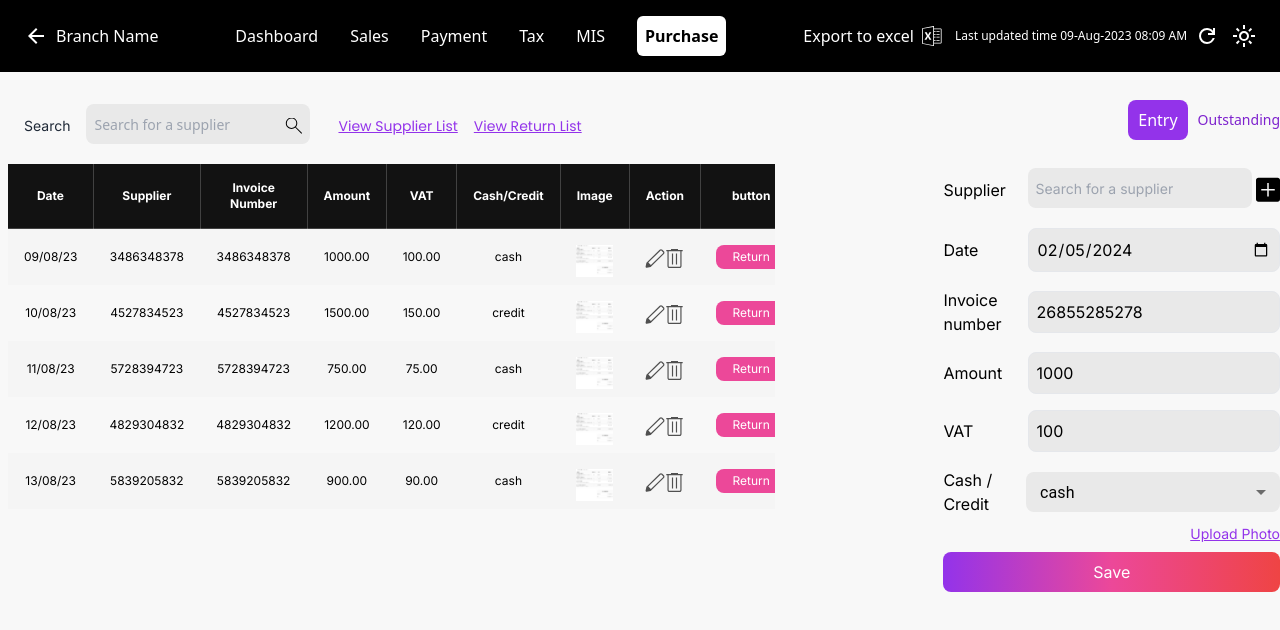
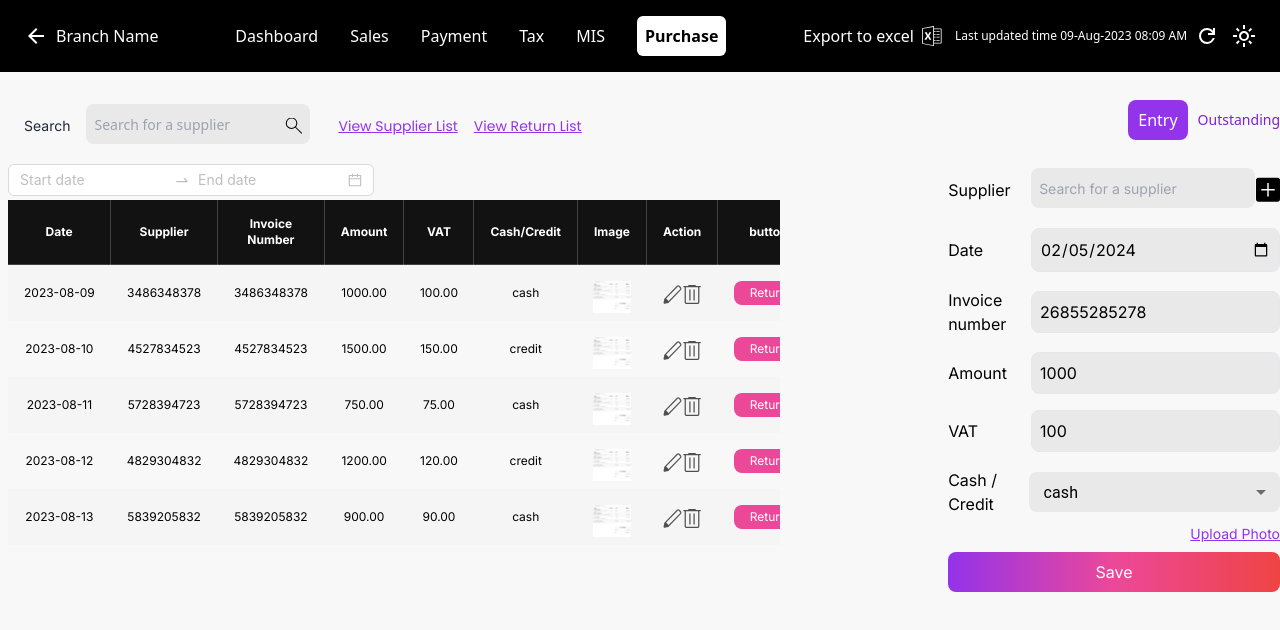
Before and after one commit to amarnadhcp/Sacrosys-purchase, a React (Create React App) app: page /purchase in a window 1280 px wide. Shown: the top 630 px of the page. Built offline with nearby package versions, Linux system fonts and the light colour scheme.

Commit message:
feat(filter table date)

```diff
--- a/package.json
+++ b/package.json
@@ -13,6 +13,7 @@
     "antd": "^5.13.2",
     "formik": "^2.4.5",
     "framer-motion": "^11.0.3",
+    "moment": "^2.30.1",
     "react": "^18.2.0",
     "react-dom": "^18.2.0",
     "react-highlight-words": "^0.20.0",
--- a/src/component/Entry/EntryTable.jsx
+++ b/src/component/Entry/EntryTable.jsx
@@ -1,18 +1,41 @@
-import React from "react";
+import React, { useState } from "react";
 import editIcon from "../../assests/images/Edit.svg";
 import EmptyIcon from "../../assests/images/Empty.svg";
 import screenshotIcon from "../../assests/images/screenShot.png";
 import SearchBar from "../Navbar/SearchBar";
-function  EntryTable() {
+import { DatePicker, Space } from 'antd';
+const { RangePicker } = DatePicker;
+
+function EntryTable() {
+  const [selectedDateRange, setSelectedDateRange] = useState([]);
+
+  const handleDateRangeChange = (dates) => {
+    if (!dates) {
+      setSelectedDateRange([]);
+      return;
+    }
+    setSelectedDateRange(dates);
+  };
+
+  // Filter data based on selected date range
+  const filteredData = selectedDateRange.length === 0 ?
+    data :
+    data.filter(item => {
+      const itemDate = new Date(item.date);
+      return itemDate >= selectedDateRange[0] && itemDate <= selectedDateRange[1];
+    });
 
   return (
     <>
       <div className="mx-auto px-2 overflow-auto my-4">
         <SearchBar />
         <div className="overflow-x-auto min-w-full">
+          <div className="mb-1 mt-0 ">
+            <RangePicker onChange={handleDateRangeChange} />
+          </div>
           <table className="w-full text-xs text-left rtl:text-right text-gray-500 dark:text-gray-400 z-0">
-             <thead className="text-xs text-white font-inter bg-custom-black text-center ">
-              <tr >
+            <thead className="text-xs text-white font-inter bg-custom-black text-center ">
+              <tr>
                 <th className="px-2 py-2 md:px-4 md:py-4 border-b border-r border-solid border-white/20">Date</th>
                 <th className="px-2 py-2 md:px-4 md:py-4 border-b border-r border-solid border-white/20">Supplier</th>
                 <th className="px-2 py-2 md:px-4 md:py-4 border-b border-r border-solid border-white/20">Invoice Number</th>
@@ -25,12 +48,12 @@ function  EntryTable() {
               </tr>
             </thead>
             <tbody>
-              {data.map((item) => (
+              {filteredData.map((item) => (
                 <tr
                   key={item.id}
                   className="even:bg-default odd:bg-oddcolor text-center font-inter"
                 >
-                  <td className="px-4 py-4 whitespace-nowrap text-black ">
+                  <td className="px-4 py-4 whitespace-nowrap text-black">
                     {item.date}
                   </td>
                   <td className="px-4 py-2 text-black">{item.supplier}</td>
@@ -45,7 +68,6 @@ function  EntryTable() {
                       className="w-10 h-8 mt-2 mr-2 cursor-pointer"
                     />
                   </td>
-
                   <td className="px-4 py-2 flex">
                     <img
                       src={editIcon}
@@ -75,14 +97,10 @@ function  EntryTable() {
 
 export default EntryTable;
 
-
-
-
 const data = [
   {
-
     id: 1,
-    date: "09/08/23",
+    date: "2023-08-09",
     supplier: "3486348378",
     invoiceNumber: "3486348378",
     amount: 1000,
@@ -91,7 +109,7 @@ const data = [
   },
   {
     id: 2,
-    date: "10/08/23",
+    date: "2023-08-10",
     supplier: "4527834523",
     invoiceNumber: "4527834523",
     amount: 1500,
@@ -100,7 +118,7 @@ const data = [
   },
   {
     id: 3,
-    date: "11/08/23",
+    date: "2023-08-11",
     supplier: "5728394723",
     invoiceNumber: "5728394723",
     amount: 750,
@@ -109,7 +127,7 @@ const data = [
   },
   {
     id: 4,
-    date: "12/08/23",
+    date: "2023-08-12",
     supplier: "4829304832",
     invoiceNumber: "4829304832",
     amount: 1200,
@@ -118,7 +136,7 @@ const data = [
   },
   {
     id: 5,
-    date: "13/08/23",
+    date: "2023-08-13",
     supplier: "5839205832",
     invoiceNumber: "5839205832",
     amount: 900,
--- a/src/component/Navbar/SearchBar.jsx
+++ b/src/component/Navbar/SearchBar.jsx
@@ -10,7 +10,7 @@ function SearchBar() {
     setAutocompleteInput(input);
   };
   return (
-    <div className="flex flex-wrap  justify-between items-center bg-default my-4 ">
+    <div className="flex flex-wrap  justify-between items-center bg-default my-4">
       <div className="flex">
         <label
           htmlFor="search-input "
--- a/src/index.css
+++ b/src/index.css
@@ -11,6 +11,8 @@ body {
     outline: none !important;
   }
 
+
+  /* scroll bar css */
   ::-webkit-scrollbar {
     width: 8px;
     height: 10px;
@@ -28,3 +30,37 @@ body {
   ::-webkit-scrollbar-thumb:hover {
     background: black;
   }
+
+
+
+/* date range picker css */
+  .ant-picker-panel {
+    &:last-child {
+      width: 0;
+      .ant-picker-header {
+        position: absolute;
+        right: 0;
+        .ant-picker-header-prev-btn, .ant-picker-header-view {
+          visibility: hidden;
+        }
+      }
+
+      .ant-picker-body {
+        display: none;
+      }
+
+      @media (min-width: 768px) {
+        width: 280px!important;
+        .ant-picker-header {
+          position: relative;
+          .ant-picker-header-prev-btn, .ant-picker-header-view {
+            visibility: initial;
+          }
+        }
+
+        .ant-picker-body {
+          display: block;
+        }
+      }
+    }
+  }
```
Also changed, not shown: 1 other file (tests, documents, lock files or other folders).
